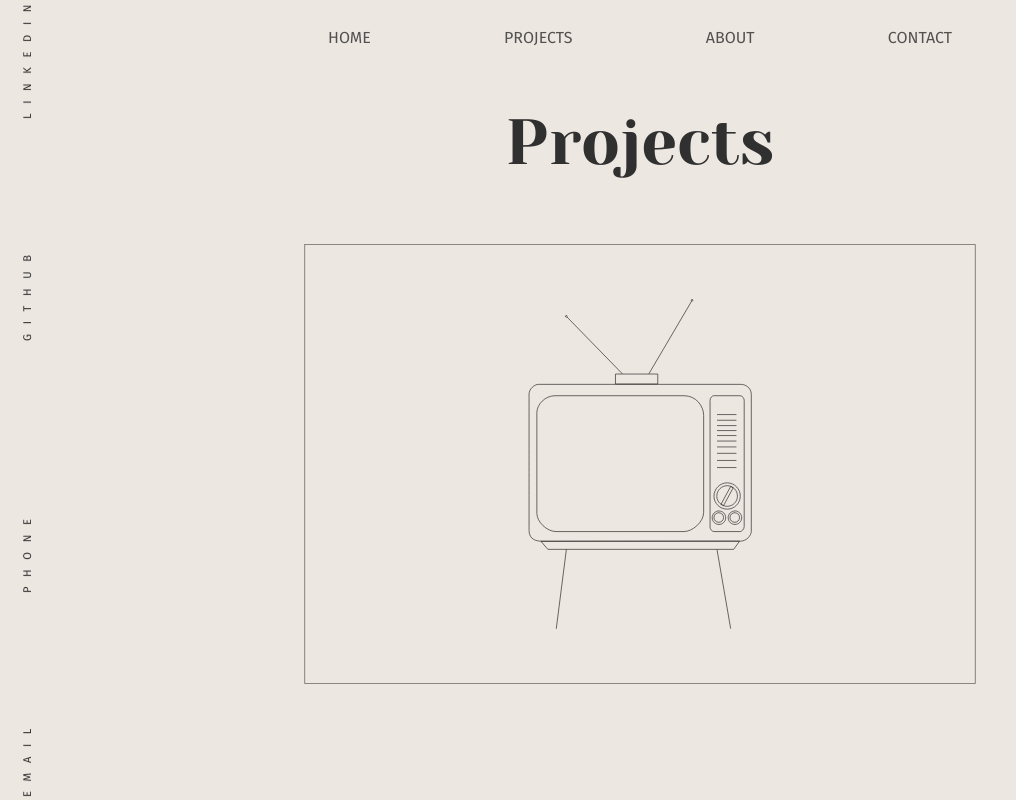
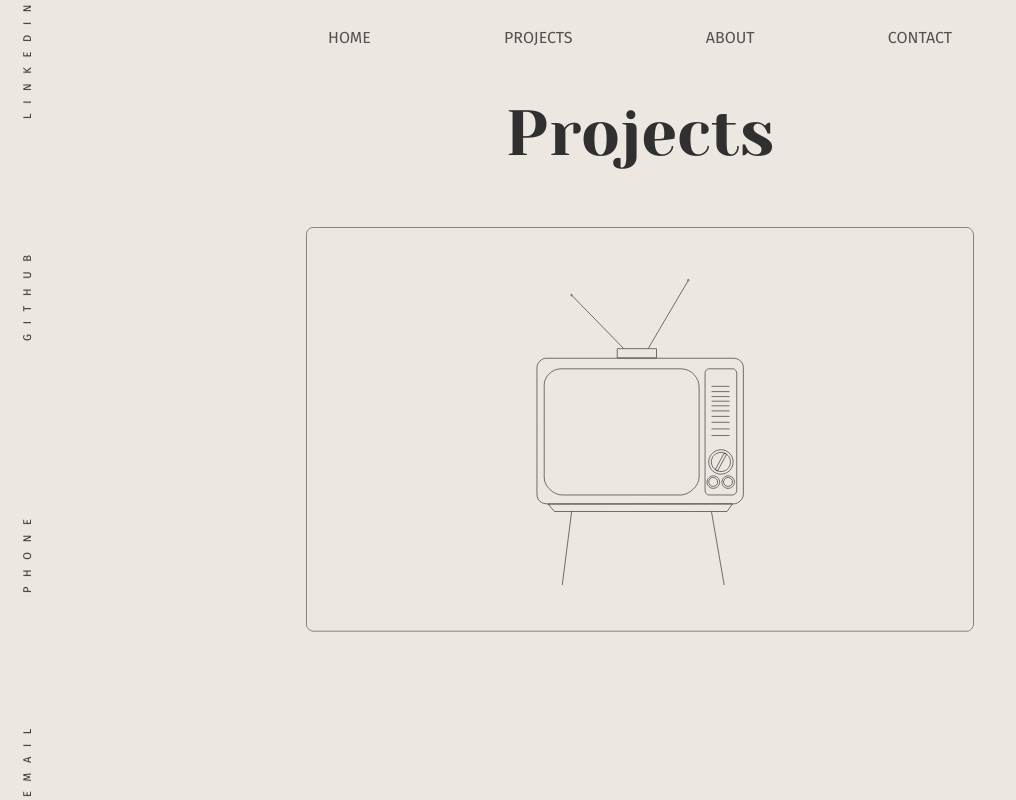
Before and after one commit to DavidCazalCollados/portfolio_2025, a React (Create React App) app: page /projects in a window 1280 px wide. Shown: the whole page, without its empty margins (0-1016 px from the left). Built offline with nearby package versions, Linux system fonts and the light colour scheme; a web font is replaced by a local one.

Commit message:
new border draw with figma

```diff
--- /dev/null
+++ b/src/assets/border_projects.css
@@ -0,0 +1,3 @@
+.border-projects {
+  width: 100%;
+}
--- a/src/assets/projects.css
+++ b/src/assets/projects.css
@@ -12,9 +12,9 @@
   text-align: center;
   /* background-color: aqua; */
   width: 100%;
-  padding-top: 3%;
+  padding-top: 2%;
   color: var(--font-color);
-  margin-bottom: 8vh;
+  margin-bottom: 7vh;
 }
 
 .project-entete h2 {
@@ -47,7 +47,7 @@
   justify-content: center;
   align-items: center;
   width: 75%;
-  height: 55vh;
+  /* height: 55vh; */
 }
 
 
--- a/src/assets/tv_container.css
+++ b/src/assets/tv_container.css
@@ -1,7 +1,9 @@
 .tv-container {
   position: absolute;
+  display: flex;
+  justify-content: center;
+  align-items: center;
   width: 75%;
   height: 75%;
   margin: 0;
-  /* background-color: aqua; */
 }
--- /dev/null
+++ b/src/components/BorderProjects.js
@@ -0,0 +1,23 @@
+import React from 'react';
+import { motion } from "motion/react";
+import "../assets/border_projects.css";
+
+export default function BorderProjects() {
+  return (
+    <div className='border-projects'>
+      <svg width="100%" height="100%" viewBox="0 0 1355 824" fill="none" xmlns="http://www.w3.org/2000/svg"  preserveAspectRatio="none">
+        <motion.path
+          d="M1337 1.00006H17.5C13 1.00006 4.99998 6.00003 4.99998 15.0001V802.5C4.99998 809.5 14 815 18.5 815H1337.5C1343.5 815 1350 807 1350 801V16.0001C1350 8.5 1343.5 1.00006 1337 1.00006Z"
+          stroke="#1E1E1E"
+          strokeWidth="1"
+          initial={{ pathLength: 0 }}
+          animate={{ pathLength: 1 }}
+          transition={{
+              duration: 1.5,
+              ease: "easeInOut"
+          }}
+        />
+      </svg>
+    </div>
+  )
+}
--- a/src/components/DessinTv.js
+++ b/src/components/DessinTv.js
@@ -54,6 +54,7 @@ export default function DessinTv() {
             transition={{
               duration: 1.5,
               ease: "easeInOut",
+              delay: index * 0.02
              }}
           />
         ))}
--- a/src/pages/Projects.js
+++ b/src/pages/Projects.js
@@ -1,9 +1,10 @@
 import React from 'react';
 import { Link } from "react-router";
 import coverFilmdash from "../assets/photos/cover_filmdash.jpg";
-import { motion } from "motion/react"
+import { motion } from "motion/react";
 
 import DessinTv from "../components/DessinTv";
+import BorderProjects from "../components/BorderProjects";
 
 import "../assets/projects.css"
 import "../assets/general_disposition.css"
@@ -23,7 +24,7 @@ function Projects() {
         initial={{ opacity: 0 }}
         animate={{ opacity: 1 }}
         transition={{
-          duration: 1,
+          duration: 1.3,
           ease: "easeInOut"
         }}
       >
@@ -34,26 +35,7 @@ function Projects() {
         className='project-container'
         >
           <div className='filmdash-project'>
-            <svg
-              width="100%"
-              height="100%"
-              xmlns="http://www.w3.org/2000/svg"
-              className="filmdash-container"
-              viewBox="0 0 100 100"
-              preserveAspectRatio="none"
-            >
-              <motion.path
-                className='border-rect'
-                d="M 0.1 0.1 H 99.9 V 99.9 H 0.1 z"
-                fill="transparent"
-                strokeWidth={0.1}
-                stroke="var(--font-color)"
-                // vectorEffect="non-scaling-stroke"
-                initial={{ pathLength: 0 }}
-                animate={{ pathLength: 1 }}
-                transition={{ duration: 1.3, ease: "easeInOut" }}
-              />
-            </svg>
+            <BorderProjects />
             <DessinTv />
           </div>
       </div>
```
Also changed, not shown: src/assets/project-draws/countour_tv_02.svg (added).
